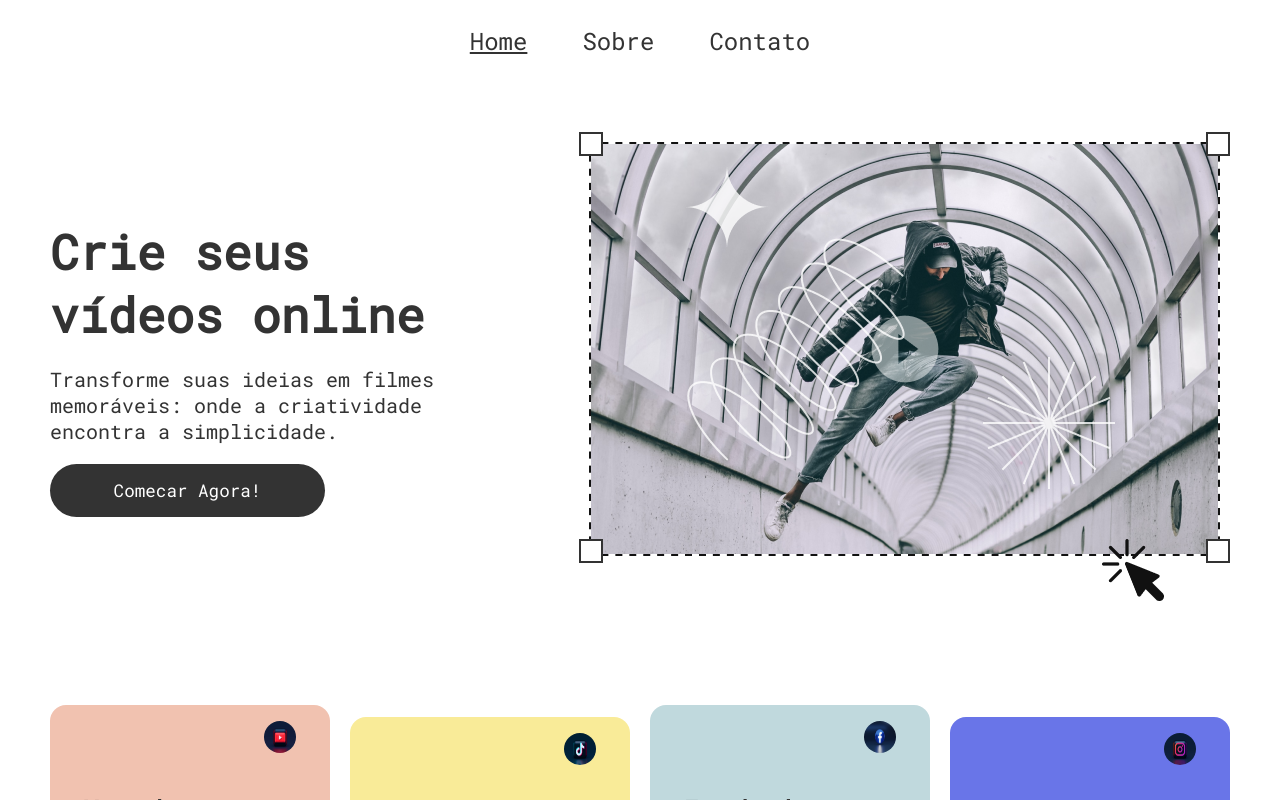
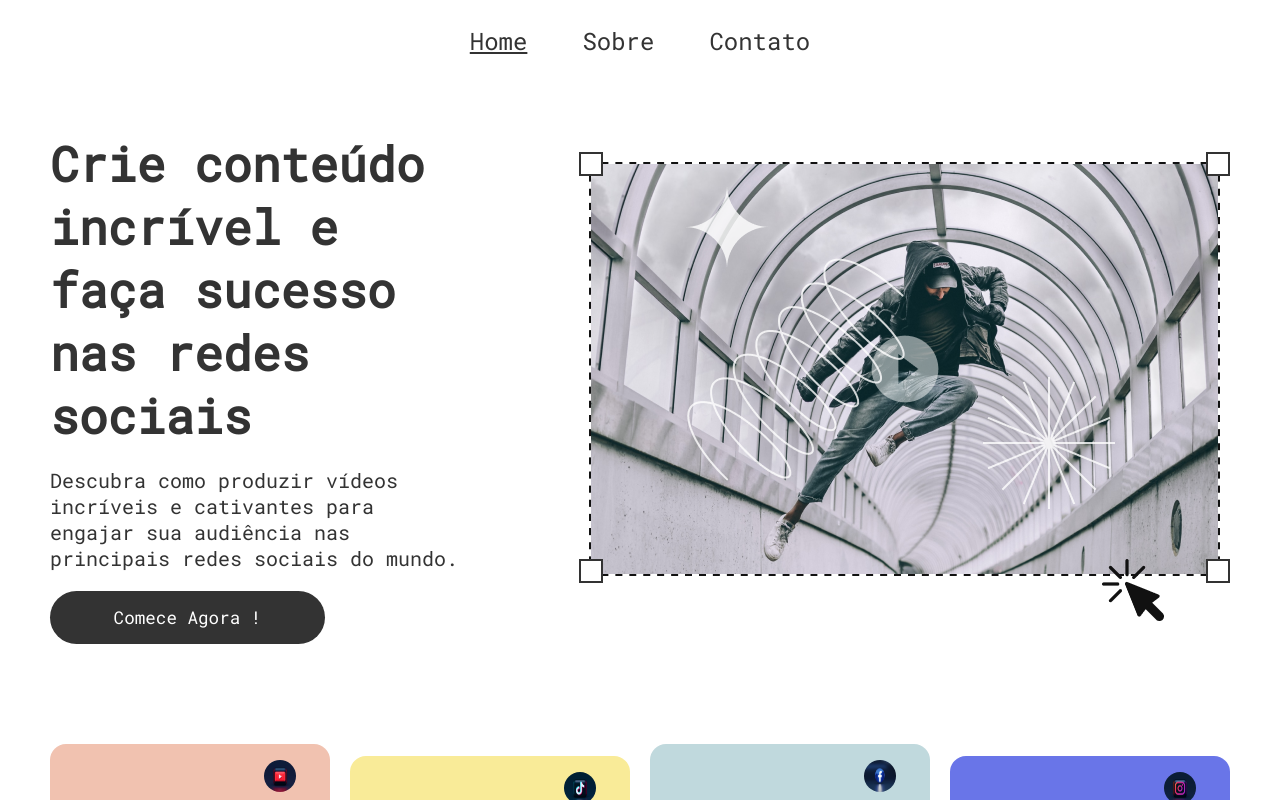
Before and after one commit to vitor-chaves-lima/fiap-react-checkpoint-1, a React (Vite) app: page / in a window 1280 px wide. Shown: the top 800 px of the page. Built offline with nearby package versions, Linux system fonts and the light colour scheme.

Commit message:
move hero to a new component

```diff
--- a/src/components/Card/index.jsx
+++ b/src/components/Card/index.jsx
@@ -30,4 +30,6 @@ function Card({ number, backgroundColor, title, description, iconSource }) {
 
 Card.propTypes = CardPropType;
 
+/* ====================== Exports ====================== */
+
 export default Card;
--- /dev/null
+++ b/src/components/Hero/index.jsx
@@ -0,0 +1,35 @@
+import PropTypes from "prop-types";
+import "./styles.css";
+
+/* ===================== PropTypes ===================== */
+
+const HeroPropType = PropTypes.shape({
+	headline: PropTypes.string.isRequired,
+	description: PropTypes.string.isRequired,
+	callToAction: PropTypes.string.isRequired,
+	heroImageSource: PropTypes.string.isRequired,
+}).isRequired;
+
+/* =================== Main Component ================== */
+
+function Hero({ headline, description, callToAction, heroImageSource }) {
+	return (
+		<section className="hero-section">
+			<div className="headline">
+				<h1>{headline}</h1>
+				<p>{description}</p>
+				<button className="call-to-action">{callToAction}</button>
+			</div>
+
+			<div>
+				<img className="hero" src={heroImageSource} />
+			</div>
+		</section>
+	);
+}
+
+Hero.propTypes = HeroPropType;
+
+/* ====================== Exports ====================== */
+
+export default Hero;
--- /dev/null
+++ b/src/components/Hero/styles.css
@@ -0,0 +1,37 @@
+.hero-section {
+	gap: 120px;
+	display: flex;
+	flex-direction: row;
+	align-items: center;
+	padding: 50px;
+}
+
+.headline {
+	display: flex;
+	flex-direction: column;
+	gap: 20px;
+}
+
+.headline h1 {
+	font-size: 3rem;
+}
+
+.headline p {
+	font-size: 1.25rem;
+}
+
+.headline .call-to-action {
+	background-color: #333333;
+	color: #ffffff;
+	padding: 15px;
+	font-size: 1.1rem;
+	font-spacing: 1px;
+	border-radius: 40px;
+	border: none;
+	cursor: pointer;
+	width: 275px;
+}
+
+.headline .call-to-action:hover {
+	background-color: #444444;
+}
--- a/src/pages/Home/index.jsx
+++ b/src/pages/Home/index.jsx
@@ -4,28 +4,10 @@ import TikTokIcon from "../../assets/images/tiktok_icon.jpg";
 import FacebookIcon from "../../assets/images/facebook_icon.jpg";
 import InstagramIcon from "../../assets/images/instagram_icon.jpg";
 import Card from "../../components/Card";
+import Hero from "../../components/Hero";
 import "./styles.css";
 
 /* =================== SubComponents =================== */
-
-function HeroSection() {
-	return (
-		<section className="hero-section">
-			<div className="headline">
-				<h1>Crie seus vídeos online</h1>
-				<p>
-					Transforme suas ideias em filmes memoráveis: onde a
-					criatividade encontra a simplicidade.
-				</p>
-				<button className="call-to-action">Comecar Agora!</button>
-			</div>
-
-			<div>
-				<img className="hero" src={HeroImage} />
-			</div>
-		</section>
-	);
-}
 
 function CardSection() {
 	const cardsContent = [
@@ -77,12 +59,22 @@ function CardSection() {
 /* =================== Main Component ================== */
 
 function HomePage() {
+	const heroContent = {
+		headline: "Crie conteúdo incrível e faça sucesso nas redes sociais",
+		description:
+			"Descubra como produzir vídeos incríveis e cativantes para engajar sua audiência nas principais redes sociais do mundo.",
+		callToAction: "Comece Agora !",
+		heroImageSource: HeroImage,
+	};
+
 	return (
 		<>
-			<HeroSection />
+			<Hero {...heroContent} />
 			<CardSection />
 		</>
 	);
 }
 
+/* ====================== Exports ====================== */
+
 export default HomePage;
--- a/src/pages/Home/styles.css
+++ b/src/pages/Home/styles.css
@@ -1,44 +1,7 @@
-section {
+.card-section {
 	display: flex;
 	flex-direction: row;
 	align-items: center;
 	padding: 50px;
-}
-
-.hero-section {
-	gap: 120px;
-}
-
-.headline {
-	display: flex;
-	flex-direction: column;
 	gap: 20px;
 }
-
-.headline h1 {
-	font-size: 3rem;
-}
-
-.headline p {
-	font-size: 1.25rem;
-}
-
-.headline .call-to-action {
-	background-color: #333333;
-	color: #ffffff;
-	padding: 15px;
-	font-size: 1.1rem;
-	font-spacing: 1px;
-	border-radius: 40px;
-	border: none;
-	cursor: pointer;
-	width: 275px;
-}
-
-.headline .call-to-action:hover {
-	background-color: #444444;
-}
-
-.card-section {
-	gap: 20px;
-}
```
